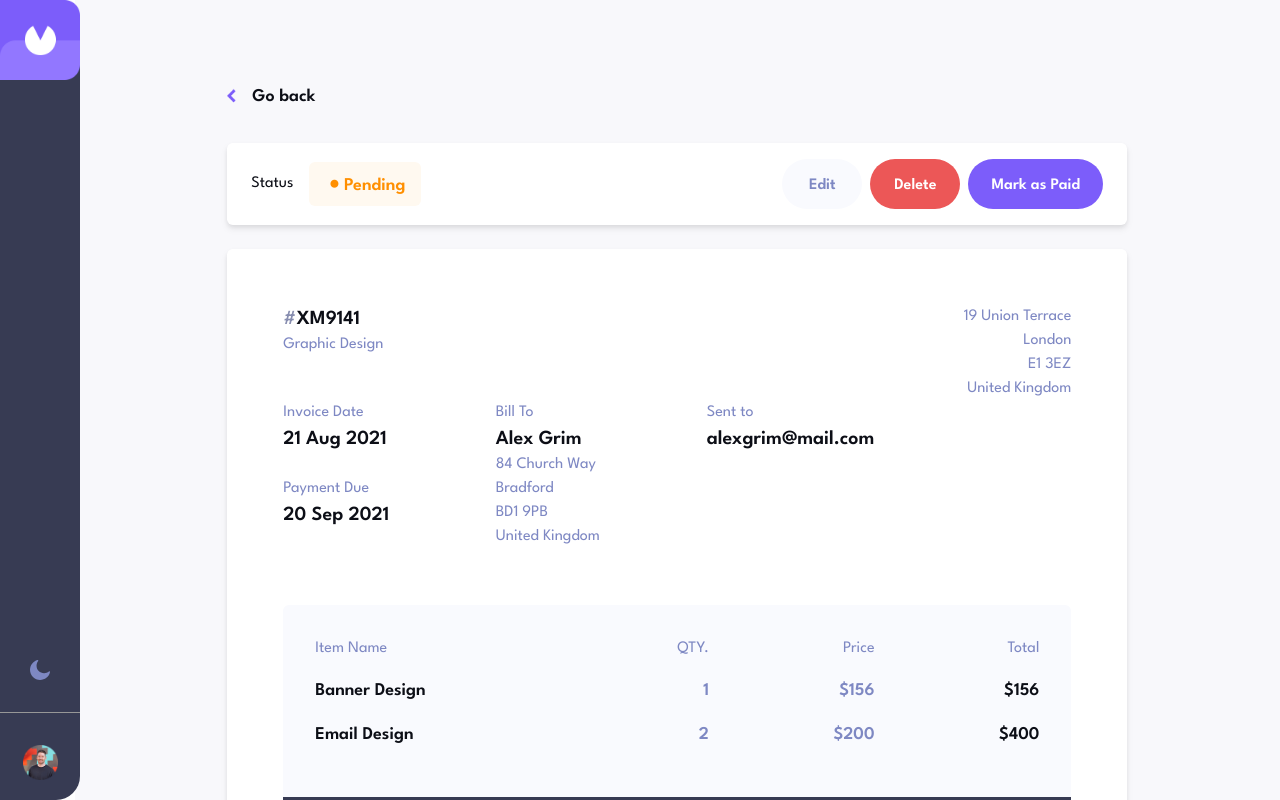
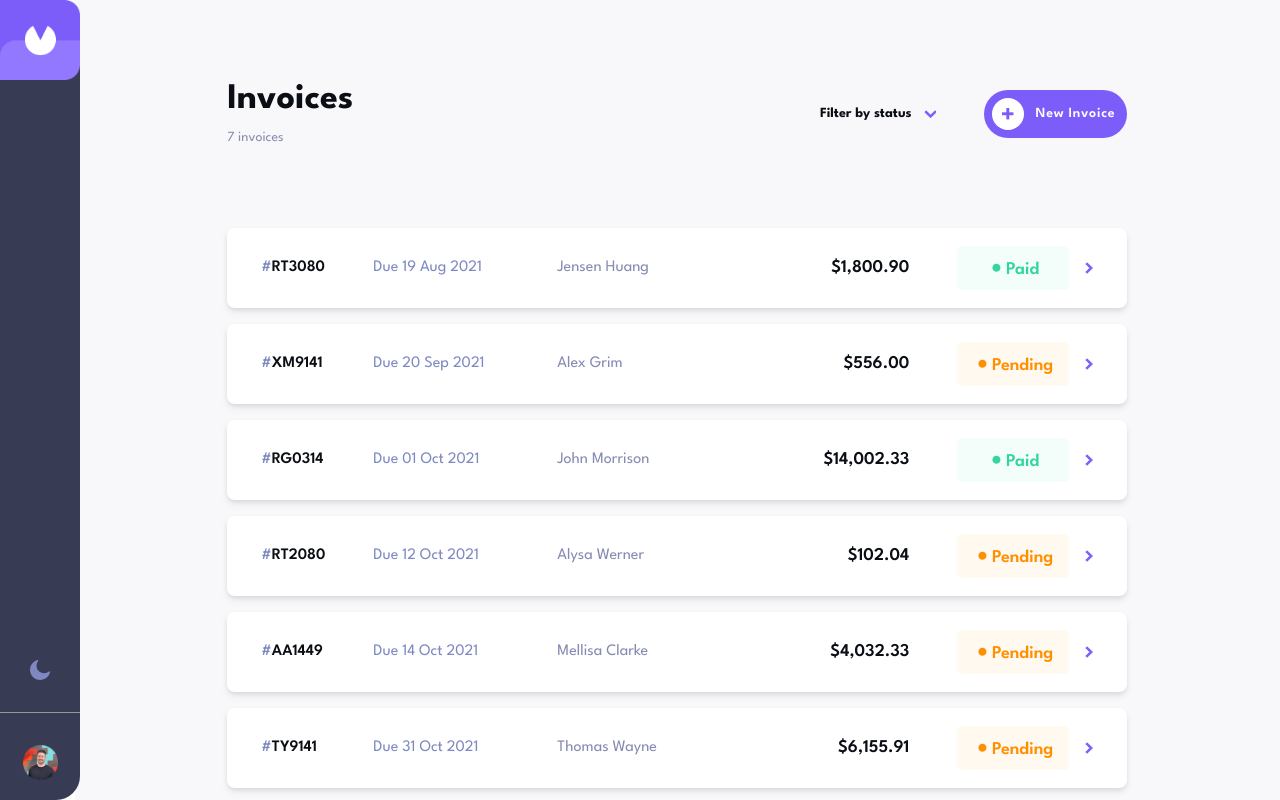
Before and after one commit to tyrellcurry/angularInvoiceApp, an Angular app in the folder frontend/: page / in a window 1280 px wide. Built offline with nearby package versions, Linux system fonts and the light colour scheme.

Commit message:
Filter functionality added, new component in progress

```diff
--- a/frontend/src/app/app.component.html
+++ b/frontend/src/app/app.component.html
@@ -1,6 +1,9 @@
 <section class="flex relative">
   <div class="w-[80px] dark:bg-dark-purple">
     <app-navbar></app-navbar>
+  </div>
+  <div>
+    <app-invoice-editor></app-invoice-editor>
   </div>
   <main class="bg-faded-white dark:bg-dark-purple px-[5rem] w-full h-screen overflow-y-scroll">
     <section class="max-w-[900px] m-auto pt-20 h-full">
--- a/frontend/src/app/app.module.ts
+++ b/frontend/src/app/app.module.ts
@@ -7,6 +7,7 @@ import { NavbarComponent } from './navbar/navbar.component';
 import { InvoiceNavComponent } from './invoice-nav/invoice-nav.component';
 import { InvoiceMainComponent } from './invoice-main/invoice-main.component';
 import { InvoicePreviewComponent } from './invoice-preview/invoice-preview.component';
+import { InvoiceEditorComponent } from './invoice-editor/invoice-editor.component';
 
 @NgModule({
   declarations: [
@@ -14,7 +15,8 @@ import { InvoicePreviewComponent } from './invoice-preview/invoice-preview.compo
     NavbarComponent,
     InvoiceNavComponent,
     InvoiceMainComponent,
-    InvoicePreviewComponent
+    InvoicePreviewComponent,
+    InvoiceEditorComponent
   ],
   imports: [
     BrowserModule,
--- /dev/null
+++ b/frontend/src/app/invoice-editor/invoice-editor.component.html
@@ -0,0 +1,63 @@
+<section class="absolute bg-pink-100 w-fit h-screen hidden">
+  <h3>New Invoice</h3>
+  <form>
+    <h4>Bill From</h4>
+    <div>
+      <label for="billfrom_address">Street Address</label>
+      <input type="text" id="billfrom_address" name="billfrom_address">
+    </div>
+    <div>
+      <div>
+        <label for="billfrom_city">City</label>
+        <input type="text" id="billfrom_city" name="billfrom_city">
+      </div>
+      <div>
+        <label for="billfrom_postal">Postal</label>
+        <input type="text" id="billfrom_postal" name="billfrom_postal">
+      </div>
+      <div>
+        <label for="billfrom_country">Country</label>
+        <input type="text" id="billfrom_country" name="billfrom_country">
+      </div>
+    </div>
+    <h4>Bill To</h4>
+    <div>
+      <label for="billto_clientname">Client's Name</label>
+      <input type="text" id="billto_clientname" name="billto_clientname">
+    </div>
+    <div>
+      <label for="billto_clientemail">Client's Email</label>
+      <input type="text" id="billto_clientemail" name="billto_clientemail">
+    </div>
+    <div>
+      <label for="billto_address">Street Address</label>
+      <input type="text" id="billto_address" name="billto_address">
+    </div>
+    <div>
+      <div>
+        <label for="billto_city">City</label>
+        <input type="text" id="billto_city" name="billto_city">
+      </div>
+      <div>
+        <label for="billto_postal">Postal</label>
+        <input type="text" id="billto_postal" name="billto_postal">
+      </div>
+      <div>
+        <label for="billto_country">Country</label>
+        <input type="text" id="billto_country" name="billto_country">
+      </div>
+    </div>
+    <div>
+      <div>
+        <label for="invoicedate">Invoice Date</label>
+      </div>
+      <div>
+        <label for="paymentterms">Payment Terms</label>
+      </div>
+    </div>
+    <div>
+      <label for="descriptions">Project Description</label>
+    </div>
+    <h4>Item List</h4>
+  </form>
+</section>
--- /dev/null
+++ b/frontend/src/app/invoice-editor/invoice-editor.component.ts
@@ -0,0 +1,14 @@
+import { Component, OnInit } from '@angular/core';
+
+@Component({
+  selector: 'app-invoice-editor',
+  templateUrl: './invoice-editor.component.html',
+})
+export class InvoiceEditorComponent implements OnInit {
+
+  constructor() { }
+
+  ngOnInit(): void {
+  }
+
+}
--- a/frontend/src/app/invoice-main/invoice-main.component.html
+++ b/frontend/src/app/invoice-main/invoice-main.component.html
@@ -14,7 +14,8 @@
 </section>
 <ng-template #invoiceSection>
   <section class="pb-20 relative">
-    <div class="flex items-center justify-between px-8 py-4 mb-4 bg-white drop-shadow-md rounded-lg cursor-pointer box-border border-transparent border-2 hover:border-vivid-purple dark:bg-invoice-dark" *ngFor="let invoice of invoices" [attr.data-status]="invoice.status" (click)="onInvoiceClick(invoice)" [ngClass]="{'hidden': invoiceOpen}">
+    <div *ngFor="let invoice of invoices" >
+      <div class="flex items-center justify-between px-8 py-4 mb-4 bg-white drop-shadow-md rounded-lg cursor-pointer box-border border-transparent border-2 select-none hover:border-vivid-purple dark:bg-invoice-dark" *ngIf="this.statusFilters.length < 1 || this.statusFilters.includes(invoice.status)" (click)="onInvoiceClick(invoice)" [ngClass]="{'hidden': invoiceOpen}">
         <div class="flex gap-10">
           <p class="font-semibold text-purple-shade w-12 mr-6">#<span class="text-dark-black dark:text-white">{{invoice.id}}</span></p>
           <p class="text-purple-shade dark:text-faded-hover-purple w-32 mr-4">Due {{invoice.paymentDue | date:'dd MMM yyyy'}}</p>
@@ -30,6 +31,7 @@
           </div>
         </div>
       </div>
+    </div>
     <menu *ngIf="invoiceOpen" class="pb-8">
       <button class="flex items-center gap-4 group" (click)="toggleInvoicePreview()"><img class="max-w-[9px] self-center rotate-180" src="assets/invoice/chevron-right.png" alt="chevron left"><span class="text-dark-black font-semibold text-lg pt-[3px] group-hover:text-purple-shade dark:text-white dark:group-hover:text-faded-purple-alt">Go back</span></button>
     </menu>
--- a/frontend/src/app/invoice-main/invoice-main.component.ts
+++ b/frontend/src/app/invoice-main/invoice-main.component.ts
@@ -8,8 +8,10 @@ import { InvoiceService } from '../invoice.service';
 export class InvoiceMainComponent implements OnInit {
   constructor(public _invoiceService: InvoiceService) {}
 
+  statusFilters = this._invoiceService.statusFilters
+
   ngOnInit(): void {
-    this.onInvoiceClick(this.invoices[1])
+    // this.onInvoiceClick(this.invoices[1])
     this.invoiceCount();
   }
 
@@ -260,10 +262,12 @@ export class InvoiceMainComponent implements OnInit {
   onInvoiceClick(invoice: any) {
     this._invoiceService.setSelectedInvoice(invoice);
     this.toggleInvoicePreview();
+    this.statusFilters.splice(0, this.statusFilters.length);
   }
   toggleInvoicePreview():void{
     this.invoiceOpen = !this.invoiceOpen;
     this._invoiceService.invoicePreview = !this._invoiceService.invoicePreview;
+    this.statusFilters.splice(0, this.statusFilters.length);
   }
 
 }
--- a/frontend/src/app/invoice-nav/invoice-nav.component.html
+++ b/frontend/src/app/invoice-nav/invoice-nav.component.html
@@ -1,4 +1,4 @@
-<div class="flex justify-between items-center pb-20" *ngIf="!this._invoiceService.invoicePreview">
+<div class="flex justify-between items-center pb-20 select-none" *ngIf="!this._invoiceService.invoicePreview">
   <div>
     <h1 class="text-4xl font-bold dark:text-white">Invoices</h1>
     <p class="text-faded-purple-alt text-sm pt-2">{{_invoiceService.invoiceCount}} invoices</p>
@@ -11,20 +11,20 @@
       </button>
       <div *ngIf="filterBoxOpen" id="box" class="bg-white py-4 px-5 w-[165px] rounded-lg drop-shadow-md absolute -left-6 top-8 z-10 dark:bg-dark-purple-alt dark:text-white">
         <div>
-          <input class="cursor-pointer" type="checkbox" id="draft" name="draft" />
-          <label class="cursor-pointer select-none pl-2 font-semibold" for="draft">Draft</label>
+          <input class="cursor-pointer tester" type="checkbox" id="draft" name="draft" (change)="filterStatus($event.target)" />
+          <label class="cursor-pointer pl-2 font-semibold" for="draft">Draft</label>
         </div>
         <div>
-          <input class="cursor-pointer" type="checkbox" id="pending" name="pending" />
-          <label class="cursor-pointer select-none pl-2 font-semibold" for="pending">Pending</label>
+          <input class="cursor-pointer tester" type="checkbox" id="pending" name="pending" (change)="filterStatus($event.target)" />
+          <label class="cursor-pointer pl-2 font-semibold" for="pending">Pending</label>
         </div>
         <div>
-          <input class="cursor-pointer" type="checkbox" id="paid" name="paid" />
-          <label class="cursor-pointer select-none pl-2 font-semibold" for="paid">Paid</label>
+          <input class="cursor-pointer tester" type="checkbox" id="paid" name="paid" (change)="filterStatus($event.target)" />
+          <label class="cursor-pointer pl-2 font-semibold" for="paid">Paid</label>
         </div>
       </div>
     </div>
-    <button class="bg-vivid-purple text-white flex items-center gap-3 py-2 pl-2 pr-3 rounded-full hover:bg-vivid-purple-hover">
+    <button class="bg-vivid-purple text-white flex items-center gap-3 py-2 pl-2 pr-3 rounded-full select-none hover:bg-vivid-purple-hover">
       <div class="bg-white w-fit p-2.5 rounded-full">
         <img class="max-w-[12px]" src="assets/invoice/plus-icon.png" alt="plus">
       </div>
--- a/frontend/src/app/invoice-nav/invoice-nav.component.ts
+++ b/frontend/src/app/invoice-nav/invoice-nav.component.ts
@@ -14,6 +14,24 @@ export class InvoiceNavComponent implements OnInit {
   }
 
   ngOnInit(): void {
+
+  }
+
+  statusFilters = this._invoiceService.statusFilters;
+
+  filterStatus(filter: any):void {
+    const status = filter.getAttribute("name");
+    const index = this.statusFilters.indexOf(status);
+    console.log(index);
+    if(filter.checked && index === -1){
+      this.statusFilters.push(status);
+    } else {
+      console.log(this.statusFilters);
+      if (index !== -1) {
+        this.statusFilters.splice(index, 1);
+        console.log(this.statusFilters);
+      }
+    }
   }
 
 }
--- a/frontend/src/app/invoice-preview/invoice-preview.component.html
+++ b/frontend/src/app/invoice-preview/invoice-preview.component.html
@@ -7,18 +7,18 @@
       </div>
     </div>
     <div class="flex w-full justify-end gap-2">
-      <button class="bg-lighter-grey h-[50px] w-[80px] rounded-full font-semibold text-purple-shade inline-flex items-center justify-center pt-1 hover:bg-faded-hover-purple dark:bg-dark-purple-alt dark:text-faded-hover-purple">Edit</button>
+      <button class="bg-lighter-grey h-[50px] w-[80px] rounded-full font-semibold text-purple-shade inline-flex items-center justify-center pt-1 hover:bg-faded-hover-purple dark:bg-dark-purple-alt dark:text-faded-hover-purple dark:hover:bg-white dark:hover:text-purple-shade">Edit</button>
       <button class="bg-delete-red h-[50px] w-full max-w-[90px] rounded-full font-semibold text-white inline-flex items-center justify-center pt-1 hover:bg-delete-red-hover">Delete</button>
       <button class="bg-vivid-purple h-[50px] w-full max-w-[135px] rounded-full font-semibold text-white inline-flex items-center justify-center pt-1 hover:bg-vivid-purple-hover">Mark as Paid</button>
     </div>
   </section>
-  <section class="bg-white p-14 drop-shadow-md rounded-md mt-6">
+  <section class="bg-white p-14 drop-shadow-md rounded-md mt-6 dark:bg-invoice-dark">
     <div class="flex justify-between">
       <div>
-        <h2 class="text-faded-purple-alt font-semibold text-xl">#<span class="text-dark-black">{{selectedInvoice.id}}</span></h2>
-        <p class="text-purple-shade">{{selectedInvoice.description}}</p>
+        <h2 class="text-faded-purple-alt font-semibold text-xl">#<span class="text-dark-black dark:text-white">{{selectedInvoice.id}}</span></h2>
+        <p class="text-purple-shade dark:text-draft-dark">{{selectedInvoice.description}}</p>
       </div>
-      <div class="text-right text-purple-shade">
+      <div class="text-right text-purple-shade dark:text-draft-dark">
         <p>{{selectedInvoice.senderAddress.street}}</p>
         <p>{{selectedInvoice.senderAddress.city}}</p>
         <p>{{selectedInvoice.senderAddress.postCode}}</p>
@@ -28,18 +28,18 @@
     <div class="flex justify-between w-3/4 pb-14">
       <div>
         <div class="pb-6">
-          <p class="text-purple-shade">Invoice Date</p>
-          <p class="font-semibold text-xl">{{selectedInvoice.createdAt | date:'dd MMM yyyy'}}</p>
+          <p class="text-purple-shade dark:text-draft-dark">Invoice Date</p>
+          <p class="font-semibold text-xl dark:text-white">{{selectedInvoice.createdAt | date:'dd MMM yyyy'}}</p>
         </div>
         <div>
-          <p class="text-purple-shade">Payment Due</p>
-          <p class="font-semibold text-xl">{{selectedInvoice.paymentDue | date:'dd MMM yyyy'}}</p>
+          <p class="text-purple-shade dark:text-draft-dark">Payment Due</p>
+          <p class="font-semibold text-xl dark:text-white">{{selectedInvoice.paymentDue | date:'dd MMM yyyy'}}</p>
         </div>
       </div>
       <div>
-        <p class="text-purple-shade">Bill To</p>
-        <p class="font-semibold text-xl">{{selectedInvoice.clientName}}</p>
-        <div class="text-purple-shade">
+        <p class="text-purple-shade dark:text-draft-dark">Bill To</p>
+        <p class="font-semibold text-xl dark:text-white">{{selectedInvoice.clientName}}</p>
+        <div class="text-purple-shade dark:text-draft-dark">
           <p>{{selectedInvoice.clientAddress.street}}</p>
           <p>{{selectedInvoice.clientAddress.city}}</p>
           <p>{{selectedInvoice.clientAddress.postCode}}</p>
@@ -47,41 +47,41 @@
         </div>
       </div>
       <div>
-        <p class="text-purple-shade">Sent to</p>
-        <p class="font-semibold text-xl">{{selectedInvoice.clientEmail}}</p>
+        <p class="text-purple-shade dark:text-draft-dark">Sent to</p>
+        <p class="font-semibold text-xl dark:text-white">{{selectedInvoice.clientEmail}}</p>
       </div>
     </div>
-    <section class="flex justify-between bg-lighter-grey rounded-t-md p-8">
+    <section class="flex justify-between bg-lighter-grey rounded-t-md p-8 dark:bg-dark-purple-alt">
       <div class="w-1/2">
         <div>
-          <p class="text-purple-shade pb-4">Item Name</p>
+          <p class="text-purple-shade pb-4 dark:text-draft-dark">Item Name</p>
           <div *ngFor="let item of selectedInvoice.items">
-            <p class="text-lg font-semibold pb-4">{{item.name}}</p>
+            <p class="text-lg font-semibold pb-4 dark:text-white">{{item.name}}</p>
           </div>
         </div>
       </div>
       <div class="flex w-1/2 justify-between">
         <div class="text-right">
-          <p class="text-purple-shade pb-4">QTY.</p>
+          <p class="text-purple-shade pb-4 dark:text-draft-dark">QTY.</p>
           <div *ngFor="let item of selectedInvoice.items">
-            <p class="text-purple-shade text-lg font-semibold pb-4">{{item.quantity}}</p>
+            <p class="text-purple-shade text-lg font-semibold pb-4 dark:text-white">{{item.quantity}}</p>
           </div>
         </div>
         <div class="text-right">
-          <p class="text-purple-shade pb-4">Price</p>
+          <p class="text-purple-shade pb-4 dark:text-draft-dark">Price</p>
           <div *ngFor="let item of selectedInvoice.items">
-            <p class="text-purple-shade text-lg font-semibold pb-4">${{item.price}}</p>
+            <p class="text-purple-shade text-lg font-semibold pb-4 dark:text-white">${{item.price}}</p>
           </div>
         </div>
         <div class="text-right">
-          <p class="text-purple-shade pb-4">Total</p>
+          <p class="text-purple-shade pb-4 dark:text-draft-dark">Total</p>
           <div *ngFor="let item of selectedInvoice.items">
-            <p class="text-lg font-semibold pb-4">${{item.total}}</p>
+            <p class="text-lg font-semibold pb-4 dark:text-white">${{item.total}}</p>
           </div>
         </div>
       </div>
     </section>
-    <section class="flex justify-between items-center bg-draft text-white rounded-b-md p-8">
+    <section class="flex justify-between items-center bg-draft text-white rounded-b-md p-8 dark:bg-dark-black">
       <p class="text-lg">Ammount Due</p>
       <p class="text-4xl font-medium">${{selectedInvoice.total}}</p>
     </section>
--- a/frontend/src/app/invoice-preview/invoice-preview.component.ts
+++ b/frontend/src/app/invoice-preview/invoice-preview.component.ts
@@ -8,10 +8,11 @@ import { InvoiceService } from '../invoice.service';
 export class InvoicePreviewComponent implements OnInit {
   selectedInvoice: any;
 
-  constructor(private invoiceService: InvoiceService) {}
+  constructor(private _invoiceService: InvoiceService) {}
+
 
   ngOnInit() {
-    this.invoiceService.selectedInvoice$.subscribe((invoice) => {
+    this._invoiceService.selectedInvoice$.subscribe((invoice) => {
       this.selectedInvoice = invoice;
     });
   }
--- a/frontend/src/app/invoice.service.ts
+++ b/frontend/src/app/invoice.service.ts
@@ -11,6 +11,7 @@ export class InvoiceService {
   public dmData: boolean = false;
   public invoiceCount: any = "No";
   public invoicePreview: boolean = false;
+  public statusFilters: string[] = [];
 
   setSelectedInvoice(invoice: any) {
     this.selectedInvoiceSource.next(invoice);
--- a/frontend/src/app/navbar/navbar.component.html
+++ b/frontend/src/app/navbar/navbar.component.html
@@ -1,4 +1,4 @@
-<nav class="absolute h-screen flex flex-col justify-between bg-mid-dark-purple rounded-tr-3xl rounded-br-3xl">
+<nav class="absolute h-screen flex flex-col justify-between select-none bg-mid-dark-purple rounded-tr-3xl rounded-br-3xl">
   <a class="max-w-[80px] cursor-pointer" href="/">
     <img class="w-full h-auto" src="assets/nav/homebtn.png" alt="">
   </a>
```
Also changed, not shown: 1 other file (tests, documents, lock files or other folders). Lines whose indentation alone changed are shown as unchanged.
